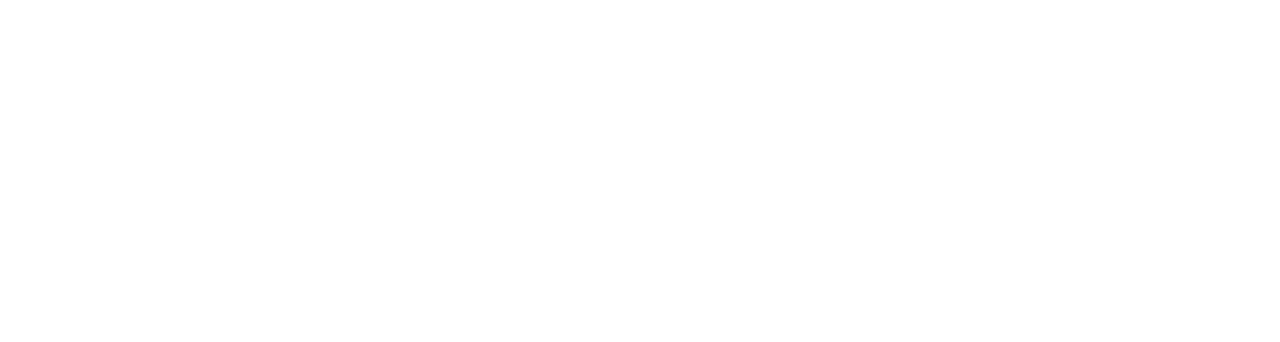
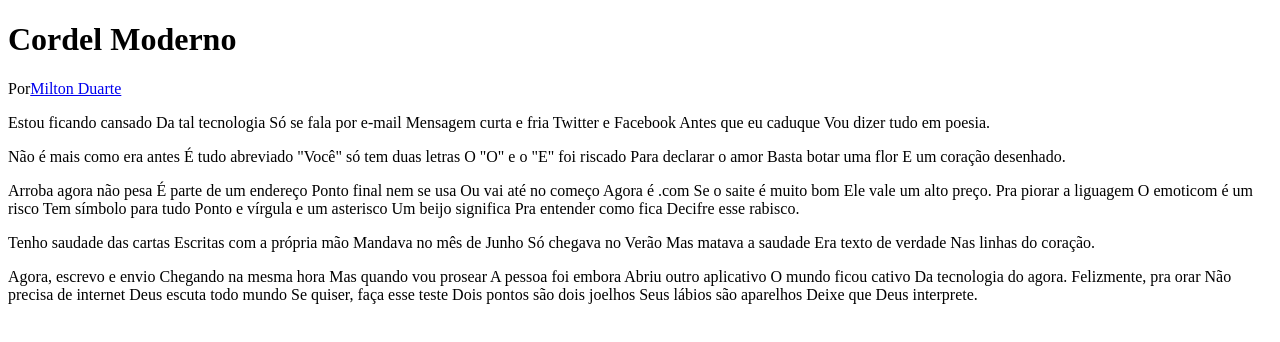
Before and after one commit to Ezequye/projeto-cordel, a plain HTML site: page index.html in a window 1280 px wide. Drawn offline with Linux system fonts and the light colour scheme.

Commit message:
atualização do site

```diff
--- a/index.html
+++ b/index.html
@@ -8,15 +8,88 @@
     <link rel="stylesheet" href="estilo/style.css">
 </head>
 <body>
+    <header>
+        <h1>Cordel Moderno</h1>
+        <p>Por<a href="https://www.recantodasletras.com.br/poesias/3186743" target="_branck">Milton Duarte</a></p>
+    </header>
 
+    <main>
+        <section>
+            <p>
+                Estou ficando cansado
+                Da tal tecnologia
+                Só se fala por e-mail
+                Mensagem curta e fria
+                Twitter e Facebook
+                Antes que eu caduque
+                Vou dizer tudo em poesia.
+            </p>
+        </section>
+        <section>
+            <p>
+                Não é mais como era antes
+                É tudo abreviado
+                "Você" só tem duas letras
+                O "O" e o "E" foi riscado
+                Para declarar o amor
+                Basta botar uma flor
+                E um coração desenhado.
+            </p>
+        </section>
+        <section>
+            <p>
+                Arroba agora não pesa
+                É parte de um endereço
+                Ponto final nem se usa
+                Ou vai até no começo
+                Agora é .com
 
+                Se o saite é muito bom
+                Ele vale um alto preço.
 
+                Pra piorar a liguagem
+                O emoticom é um risco
+                Tem símbolo para tudo
+                Ponto e vírgula e um asterisco
+                Um beijo significa
+                Pra entender como fica
+                Decifre esse rabisco.
+            </p>
+        </section>
+        <section>
+            <p>
+                Tenho saudade das cartas
+                Escritas com a própria mão
+                Mandava no mês de Junho
+                Só chegava no Verão
+                Mas matava a saudade
+                Era texto de verdade
+                Nas linhas do coração.
+            </p>
+        </section>
+        <section>
+            <p>
+                Agora, escrevo e envio
+                Chegando na mesma hora
+                Mas quando vou prosear
+                A pessoa foi embora
+                Abriu outro aplicativo
+                O mundo ficou cativo
+                Da tecnologia do agora.
 
+                Felizmente, pra orar
+                Não precisa de internet
+                Deus escuta todo mundo
+                Se quiser, faça esse teste
+                Dois pontos são dois joelhos
+                Seus lábios são aparelhos
+                Deixe que Deus interprete.
+            </p>
+        </section>
+    </main>
+    <footer>
 
-
-
-
-
+    </footer>
 
 
 </body>
```
Also changed, not shown: cordel-moderno.txt (added), midia/background001.jpg (added), midia/background002.jpg (added), 2 other files.
